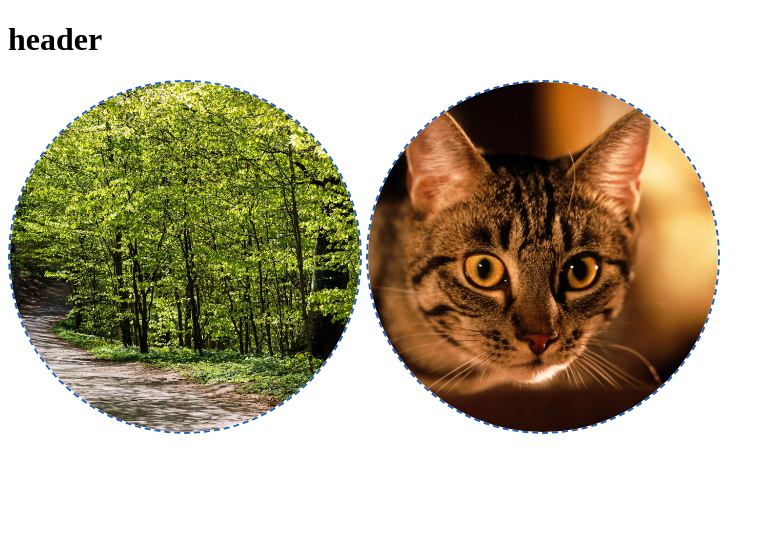
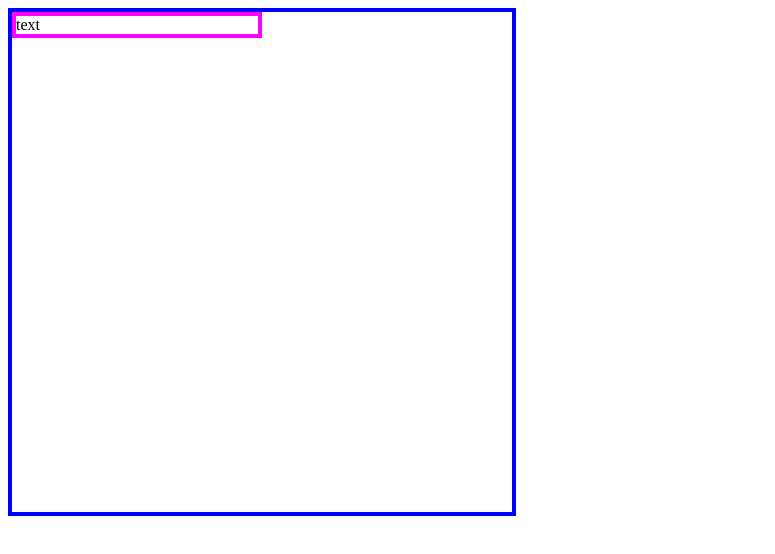
Before and after one commit to llianand94/fm_css_ls, a plain HTML site: page index.html in a window 1280 px wide. Shown: the whole page, without its empty margins (0-775 px from the left). Drawn offline with Linux system fonts and the light colour scheme.

Commit message:
Exemples height %

```diff
--- a/assets/css/style.css
+++ b/assets/css/style.css
@@ -1,11 +1,14 @@
-.img {
-  /* display: block; */
-  object-fit: cover;
-  object-position: right;
-  width: 350px;
-  height: 350px;
-  border: 2px dashed rgb(26, 94, 196);
-  border-radius: 50%;
-  /* padding: 10px; */
-  /* margin: 20px; */
+.wrapper{
+
+  width: 500px;
+  /* height: 500px; */
+  min-height: 500px;
+  border:4px solid blue ;
 }
+.inner{
+  box-sizing: border-box;
+  width: 50%;
+  height: 50%;
+  border:inherit;
+  border-color: magenta;
+}
--- a/index.html
+++ b/index.html
@@ -7,11 +7,8 @@
     <link rel="stylesheet" href="./assets/css/style.css" />
   </head>
   <body>
-    <h1>header</h1>
-    <img
-      src="./assets/images/forest.jpg"
-      alt="viev into a forrest"
-      class="img"/>
-    <img src="./assets/images/cat.jpg" alt="cat" class="img" />
+    <div class="wrapper">
+      <div class="inner">text</div>
+    </div>
   </body>
 </html>
```
